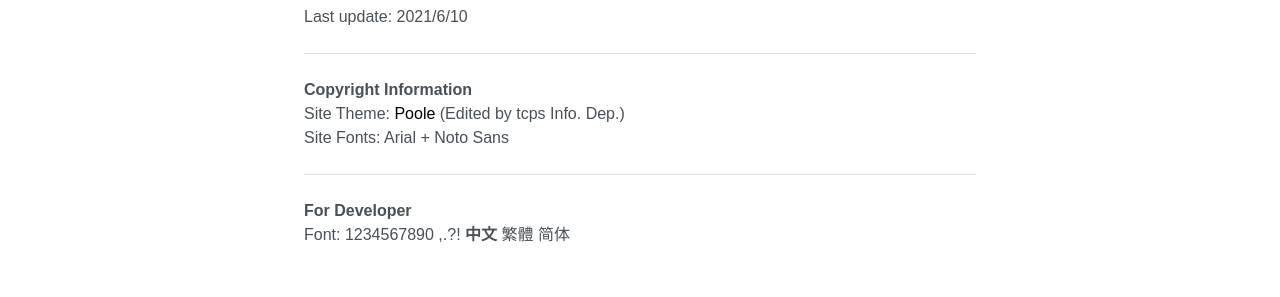
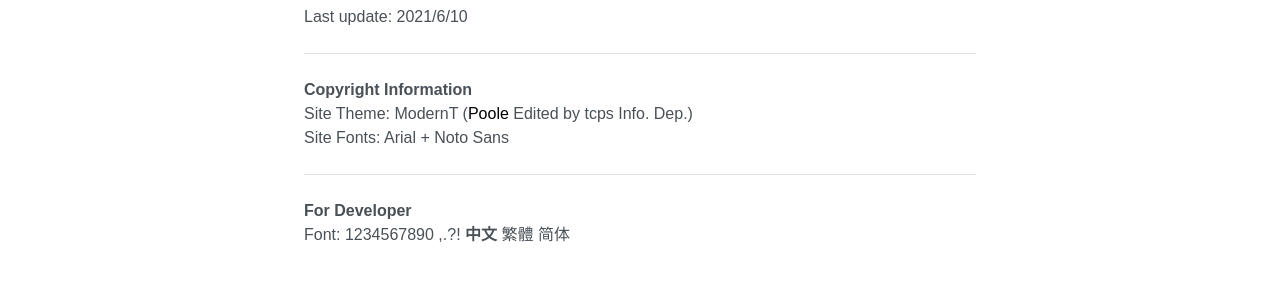
Before and after one commit to ttcps/ttcps.github.io, a Jekyll site: the page built from info.html, in a window 1280 px wide. Shown: the part 167-464 px from the top of the page. Built offline with Jekyll 4.4.1, drawn with Linux system fonts in a browser that asks for light colours.

Commit message:
Update info.html

```diff
--- a/info.html
+++ b/info.html
@@ -9,5 +9,5 @@ Commit Version {{ site.github.build_revision | truncate: 7, "" }}
 Last update: {{ site.time | date: "%Y/%-m/%-d" }}
 <hr>
 <b>Copyright Information</b>
-<p>Site Theme: <a href="https://github.com/poole/poole" style="color: black;">Poole</a> (Edited by tcps Info. Dep.)<br>Site Fonts: Arial + Noto Sans</p>
+<p>Site Theme: ModernT (<a href="https://github.com/poole/poole" style="color: black;">Poole</a> Edited by tcps Info. Dep.)<br>Site Fonts: Arial + Noto Sans</p>
 <hr><b>For Developer</b><br>Font: 1234567890 ,.?! <b>中文</b> 繁體 简体</main>
```
